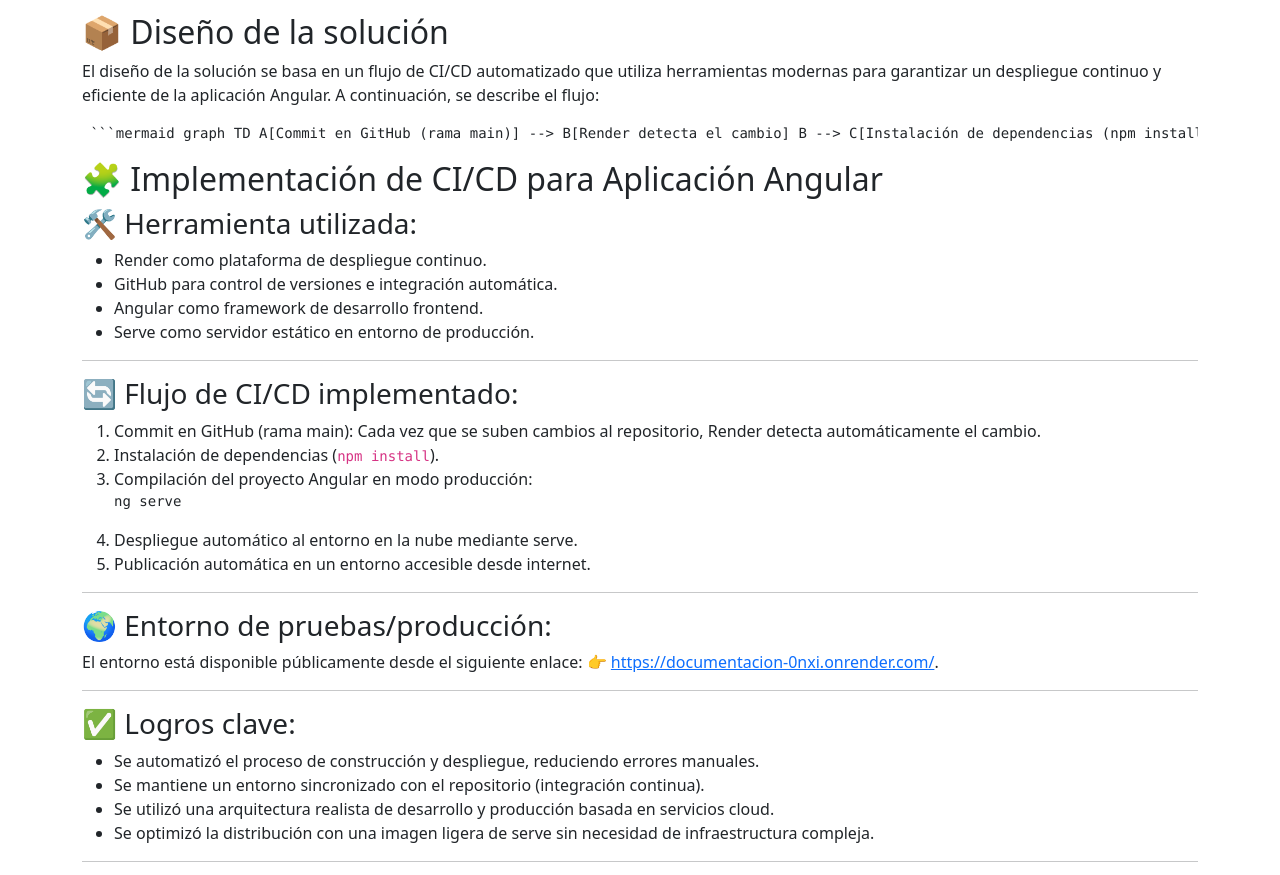
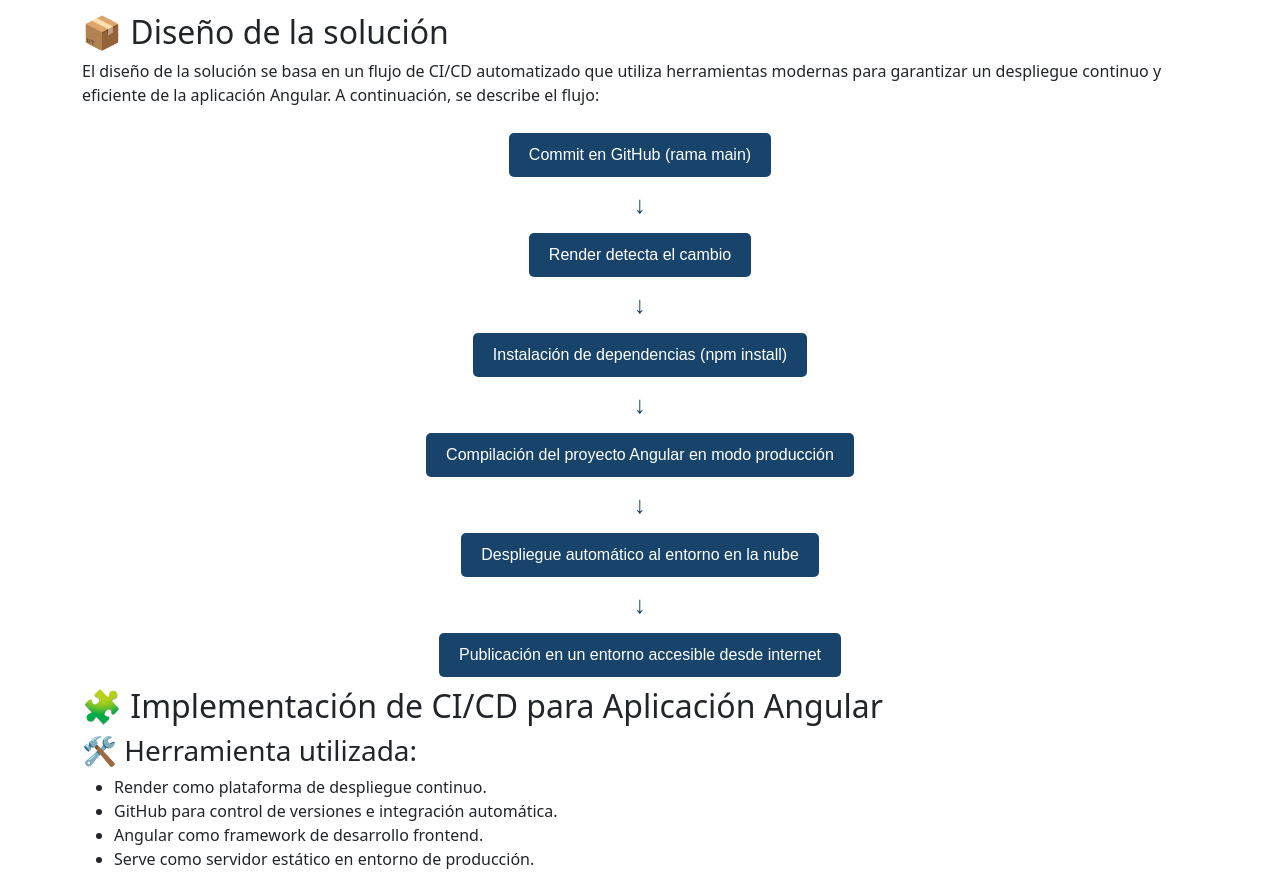
Before and after one commit to dieguzzz/Documentacion, a website built with webpack: page index.html in a window 1280 px wide. Shown: the part 853-1728 px from the top of the page. Built offline with nearby package versions, Linux system fonts and the light colour scheme; files whose address does not match are found by name.

Commit message:
Update index.html

````diff
--- a/index.html
+++ b/index.html
@@ -39,7 +39,38 @@
 <h2>📦 Diseño de la solución</h2>
 <p>El diseño de la solución se basa en un flujo de CI/CD automatizado que utiliza herramientas modernas para garantizar un despliegue continuo y eficiente de la aplicación Angular. A continuación, se describe el flujo:</p>
 
-<pre> ```mermaid graph TD A[Commit en GitHub (rama main)] --> B[Render detecta el cambio] B --> C[Instalación de dependencias (npm install)] C --> D[Compilación del proyecto Angular en modo producción] D --> E[Despliegue automático al entorno en la nube] E --> F[Publicación en un entorno accesible desde internet] ``` </pre>
+<div class="flowchart">
+  <div class="step">Commit en GitHub (rama main)</div>
+  <div class="arrow">↓</div>
+  <div class="step">Render detecta el cambio</div>
+  <div class="arrow">↓</div>
+  <div class="step">Instalación de dependencias (npm install)</div>
+  <div class="arrow">↓</div>
+  <div class="step">Compilación del proyecto Angular en modo producción</div>
+  <div class="arrow">↓</div>
+  <div class="step">Despliegue automático al entorno en la nube</div>
+  <div class="arrow">↓</div>
+  <div class="step">Publicación en un entorno accesible desde internet</div>
+</div>
+
+<style>
+  .flowchart {
+    text-align: center;
+    font-family: Arial, sans-serif;
+  }
+  .step {
+    display: inline-block;
+    padding: 10px 20px;
+    margin: 10px 0;
+    background-color: #18446c;
+    color: white;
+    border-radius: 5px;
+  }
+  .arrow {
+    font-size: 24px;
+    color: #18446c;
+  }
+</style>
 
 
     <div>
````
